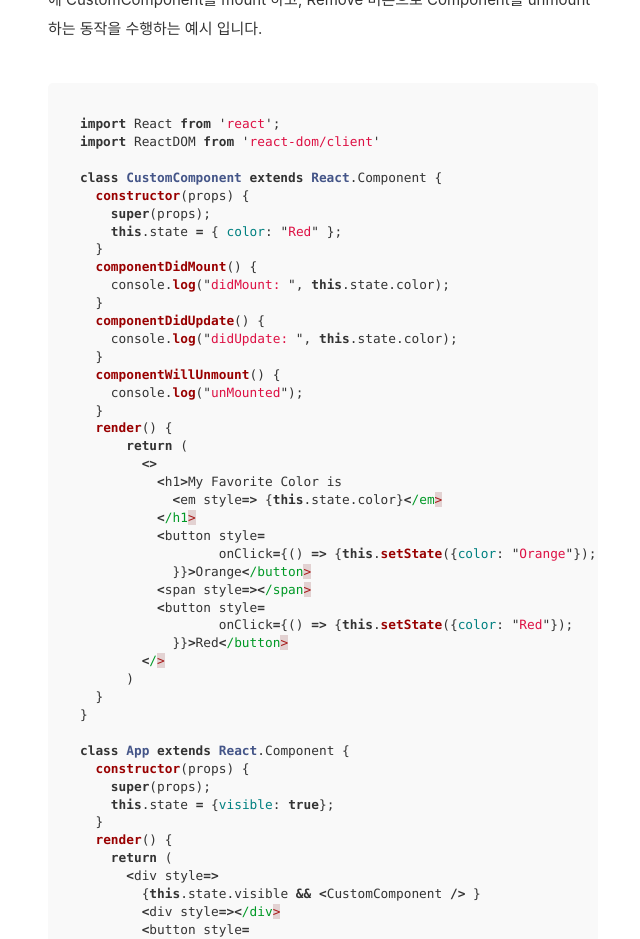
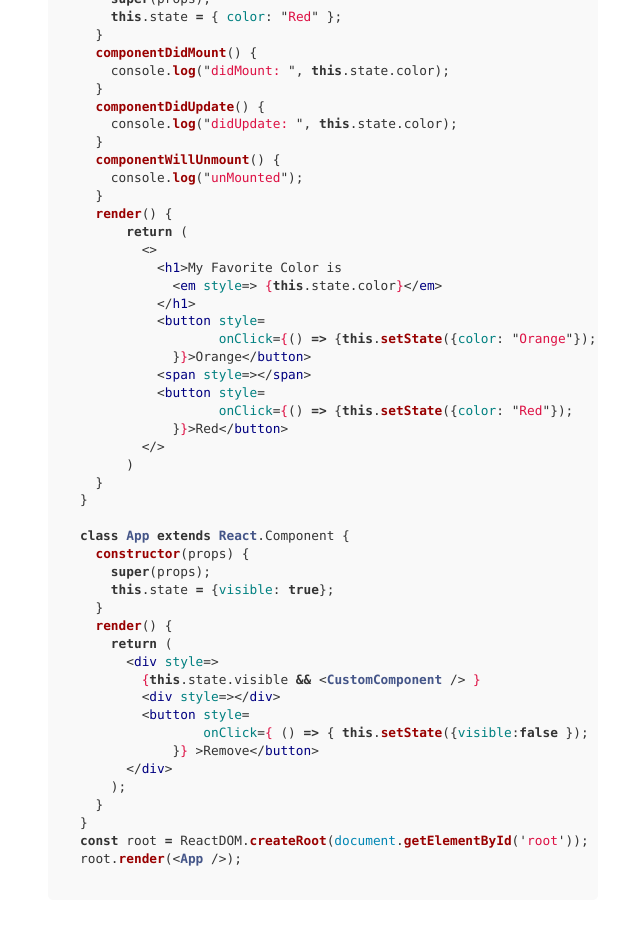
Before and after one commit to Ji-hoon/blog, a Jekyll site: the page built from _posts/2023-11-15-react-component-and-lfe-cycle.md, in a window 1280 px wide and 1400 px high, scrolled down 3374 px. Shown: the top 939 px of the window, without its empty margins (317-957 px from the left). Built offline with Jekyll 4.4.1, drawn with Linux system fonts in a browser that asks for light colours; comment, search, counter and statistics services are not loaded; some of the changed text lies outside the part shown.

Commit message:
FIX : jsx 코드 수정

````diff
--- a/_posts/2023-11-15-react-component-and-lfe-cycle.md
+++ b/_posts/2023-11-15-react-component-and-lfe-cycle.md
@@ -22,11 +22,11 @@ React는 컴포넌트(Component) 단위의 개발 방식을 통해 재사용성,
 ## 목차
 [1. 컴포넌트란?](#1-컴포넌트란)
 
-[2. React 컴포넌트의 종류](#3-react-컴포넌트의-종류)
+[2. React 컴포넌트의 종류](#2-react-컴포넌트의-종류)
 
-[3. 컴포넌트의 생명 주기와 메서드](#2-컴포넌트의-생명-주기와-메서드)
+[3. 컴포넌트의 생명 주기와 메서드](#3-컴포넌트의-생명-주기와-메서드)
 
-[4. 함수 형 컴포넌트에서의 생명주기 관리](#4-함수형-컴포넌트에서의-생명주기-관리)
+[4. 함수 형 컴포넌트에서의 생명주기 관리](#4-함수-형-컴포넌트에서의-생명주기-관리)
 
 
 
@@ -83,7 +83,7 @@ React는 컴포넌트(Component) 단위의 개발 방식을 통해 재사용성,
 
 위 5가지 메서드를 이용해서 간단한 예시 코드를 작성해보았습니다. App 컴포넌트 하위에 CustomComponent를 mount 하고, Remove 버튼으로 Component를 unmount 하는 동작을 수행하는 예시 입니다.
 
-```javascript
+```jsx
 import React from 'react';
 import ReactDOM from 'react-dom/client'
 
````
Also changed, not shown: other parts of _posts/2023-11-15-react-component-and-lfe-cycle.md (+3 -3 lines).
